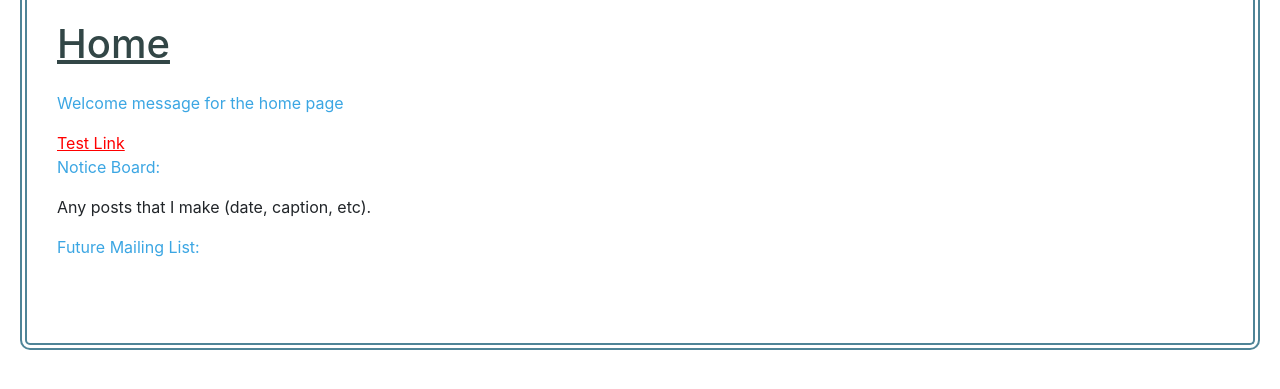
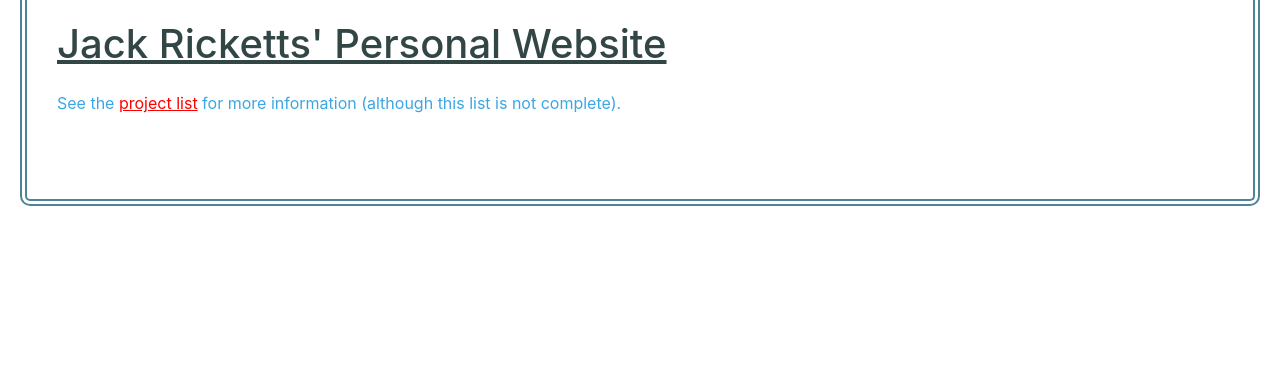
Before and after one commit to JLR24/personal_website, a Flask app: page / in a window 1280 px wide. Shown: the part 71-460 px from the top of the page. Run offline with Flask 3, Linux system fonts and the light colour scheme.

Commit message:
Updated home page and fixed some issues.

```diff
--- a/app.py
+++ b/app.py
@@ -40,11 +40,11 @@ def about():
 @app.route("/handle_contact", methods=["POST"])
 def handle_contact():
     '''Handles the form submission when the user submits a query from the /about page.'''
-    send_query(request.form.get("name"), request.form.get("email"), request.form.get("query"))
+    send_query(request.form.get("email"), request.form.get("query"))
     return redirect(url_for("about"))
 
 
-def send_query(name, email, query):
+def send_query(email, query):
     '''This function sends the user's query as an email to my email address.'''
     try:
         # Define email details
@@ -54,8 +54,8 @@ def send_query(name, email, query):
             recipients = ["jack@ricketts.co.uk"]
         )
         # Only uses the body if the HTML file is unavailable
-        msg.body = f"{name} ({email}): {query} [Error loading HTML file]"
-        msg.html = render_template("send_query.html", name=name, email=email, query=query)
+        msg.body = f"{email}: {query} \n[Error loading HTML file]"
+        msg.html = render_template("send_query.html", email=email, query=query)
         mail.send(msg)
         flash("Your query has been received.")
     except:
--- a/templates/about.html
+++ b/templates/about.html
@@ -4,8 +4,6 @@
 
 {% block content %}
     <h1 class="jheading">About</h1>
-
-    <p class="jtext">Personal info/contact, equipment, music.</p>
 
     <!-- Form submission prompts email to be sent -->
     <form method="POST" action="{{url_for('handle_contact')}}" class="jform">
--- a/templates/home.html
+++ b/templates/home.html
@@ -3,15 +3,11 @@
 {% block title %} Home {% endblock%}
 
 {% block content %}
-    <h1 class="jheading">Home</h1>
-    <p class="jtext">Welcome message for the home page</p>
-    <a href="#">Test Link</a>
 
-    <p class="jtext">Notice Board: </p>
-    <p>Any posts that I make (date, caption, etc).</p>
+    <h1 class="jheading">Jack Ricketts' Personal Website</h1>
 
-    <p class="jtext">Future Mailing List: </p>
+    <p class="jtext">See the <a href="/projects">project list</a> for more information (although this list is not complete).</p>
 
-
+    <!-- To include: welcome message, notice board, etc. -->
 
 {% endblock %}
--- a/templates/projects.html
+++ b/templates/projects.html
@@ -22,7 +22,7 @@
             as well as adding new features.
         </p>
         <p>
-            The website itself can be summarised as "<i>a source of music information crossed with social media for musician's</i>". It contains features such as information about songs/bands,
+            The website itself can be summarised as <i>a source of music information crossed with social media for musician's</i>. It contains features such as information about songs/bands,
             forum threads, profiles (which users can interact with through posting and following), instant messaging, free music courses, band pages (which allow users to find bandmates meeting
             their criteria), and music recommendations.
         </p>
--- a/templates/send_query.html
+++ b/templates/send_query.html
@@ -2,12 +2,12 @@
     <h1>Someone has sent you a query:</h1>
     <hr>
 
-    <p>Name: {{name}} (email: {{email}}).</p>
+    <p>Email: {{email}}.</p>
 
     <br><hr><br>
 
     <p style="color: red; font-style: italic;">{{query}}</p>
 
     <br>
-    <p>Kind regards, <br> The Boatway Transport Team</p>
+    <p>Personal Website</p>
 </div>
```
Also changed, not shown: 1 other file.
